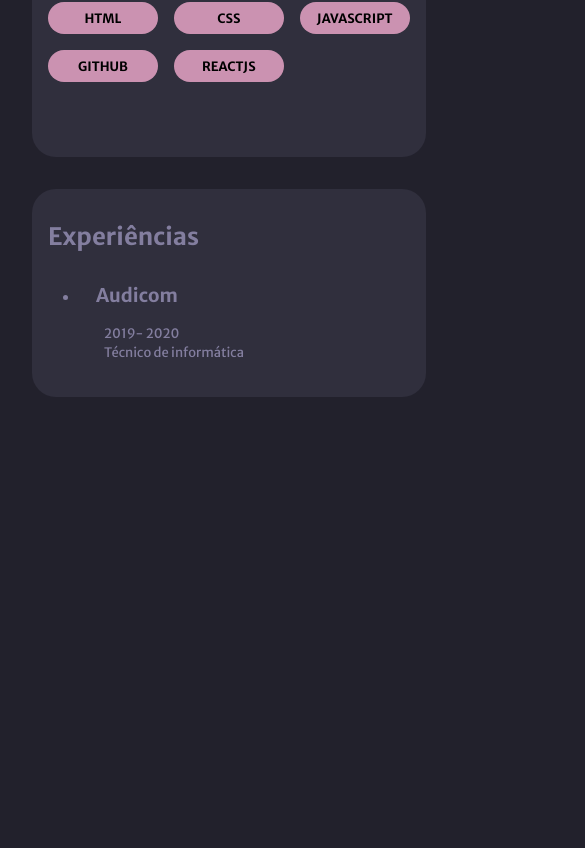
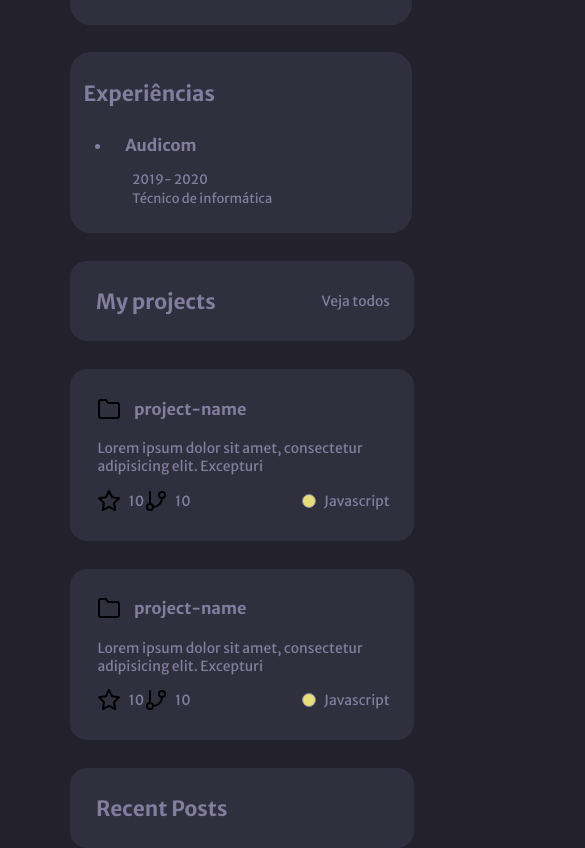
Before and after one commit to Sildg/portfolio, a plain HTML site: page index.html in a window 390 px wide. Shown: the part 864-1712 px from the top of the page, 585 px wide, since content can reach past the window. Before the commit the page ends 1293 px from the top, so only its background shows below. Drawn offline with Linux system fonts and the light colour scheme.

Commit message:
projeto com responsividade a uma tela de 600px

```diff
--- a/index.html
+++ b/index.html
@@ -6,9 +6,10 @@
   <meta charset="UTF-8">
   <meta http-equiv="X-UA-Compatible" content="IE=edge">
   <meta name="viewport" content="width=device-width, initial-scale=1.0">
-  <link rel="shortcut icon" href="/assets/favicon.ico" type="image/x-icon" />
+  <link rel="shortcut icon" href="./assets/favicon.ico" type="image/x-icon" />
   <link href="https://fonts.googleapis.com/css2?family=Merriweather+Sans:wght@400;500;700&display=swap" rel="stylesheet">
-  <link rel="stylesheet" href="style1.css">
+  <link rel="stylesheet" href="style.css">
+  <link rel="stylesheet" href="responsive.css">
   <title>Portifólio</title>
 </head>
 <body>
@@ -20,23 +21,23 @@
     </div>
     <div class="user-info">
       <div class="info">
-        <img src="/assets/map-pin.svg" alt="local onde mora">
+        <img src="./assets/map-pin.svg" alt="local onde mora">
         <p>Brasil - ES - Vitória</p>
       </div>
       <div class="info">
-        <img src="/assets/briefcase.svg" alt="local de trabalho">
+        <img src="./assets/briefcase.svg" alt="local de trabalho">
         <p>Nenhum</p>
       </div>
       <div class="info">
-        <img src="/assets/github.svg" alt="github">
+        <img src="./assets/github.svg" alt="github">
         <p>Sildg</p>
       </div>
       <div class="info">
-        <img src="/assets/linkedin.svg" alt="linkedin">
+        <img src="./assets/linkedin.svg" alt="linkedin">
         <p>guilherme-campos-5b9669227</p>
       </div>
       <div class="info">
-        <img src="/assets/mail.svg" alt="email">
+        <img src="./assets/mail.svg" alt="email">
         <p>Guilhermecach12@gmail.com</p>
       </div>
     </div>
@@ -72,14 +73,14 @@
           <div class="middle">
             <div class="project">
               <div class="head">
-                <img src="/assets/folder.svg" alt="pasta">
+                <img src="./assets/folder.svg" alt="pasta">
                 <h3>project-name</h3>
               </div>
               <p>Lorem ipsum dolor sit amet, consectetur adipisicing elit. Excepturi</p>
               <div class="stars-and-brunchs">
-                <img src="/assets/star.svg" alt="star.svg">
+                <img src="./assets/star.svg" alt="star.svg">
                 <p>10</p>
-                <img src="/assets/git-branch.svg" alt="git-branch.svg">
+                <img src="./assets/git-branch.svg" alt="git-branch.svg">
                 <p>10</p>
               <div class="tech-utilized"> <p>Javascript</p><span></span></div>
 
@@ -87,16 +88,16 @@
             </div>
             <div class="project">
               <div class="head">
-                <img src="/assets/folder.svg" alt="pasta">
+                <img src="./assets/folder.svg" alt="pasta">
                 <h3>project-name</h3>
               </div>
               <div class="text-content">
                 <p>Lorem ipsum dolor sit amet, consectetur adipisicing elit. Excepturi</p>
               </div>
               <div class="stars-and-brunchs">
-                <img src="/assets/star.svg" alt="star.svg">
+                <img src="./assets/star.svg" alt="star.svg">
                 <p>10</p>
-                <img src="/assets/git-branch.svg" alt="git-branch.svg">
+                <img src="./assets/git-branch.svg" alt="git-branch.svg">
                 <p>10</p>
                 <div class="tech-utilized"> <p>Javascript</p><span></span> </div>
               </div>
--- /dev/null
+++ b/responsive.css
@@ -0,0 +1,43 @@
+@media (max-width: 1080px){
+  html {
+    font-size: 93.75%;
+  }
+}
+@media (max-width: 720px){
+  html{
+    font-size: 87.05%;
+  }
+}
+
+@media (max-width: 600px){
+  body{
+    display: inline;
+  }
+  .left-content{
+    margin-left: 3rem;
+  }
+
+  .right-content{
+    margin-left: 5rem;
+  }
+  .experiences{
+    margin-bottom: 1rem;
+  }
+  .my-projects .header{
+    margin-top: 0;
+    max-width: 24.7rem
+  }
+  .middle{
+    display: inline;
+  }
+  .project{
+    width: 24.7rem
+  }
+
+  .stars-and-brunchs p {
+    margin-right: 0
+  }
+  #recent-posts{
+    margin-top: 2rem
+  }
+}
```
Also changed, not shown: style.css (renamed from style1.css).
